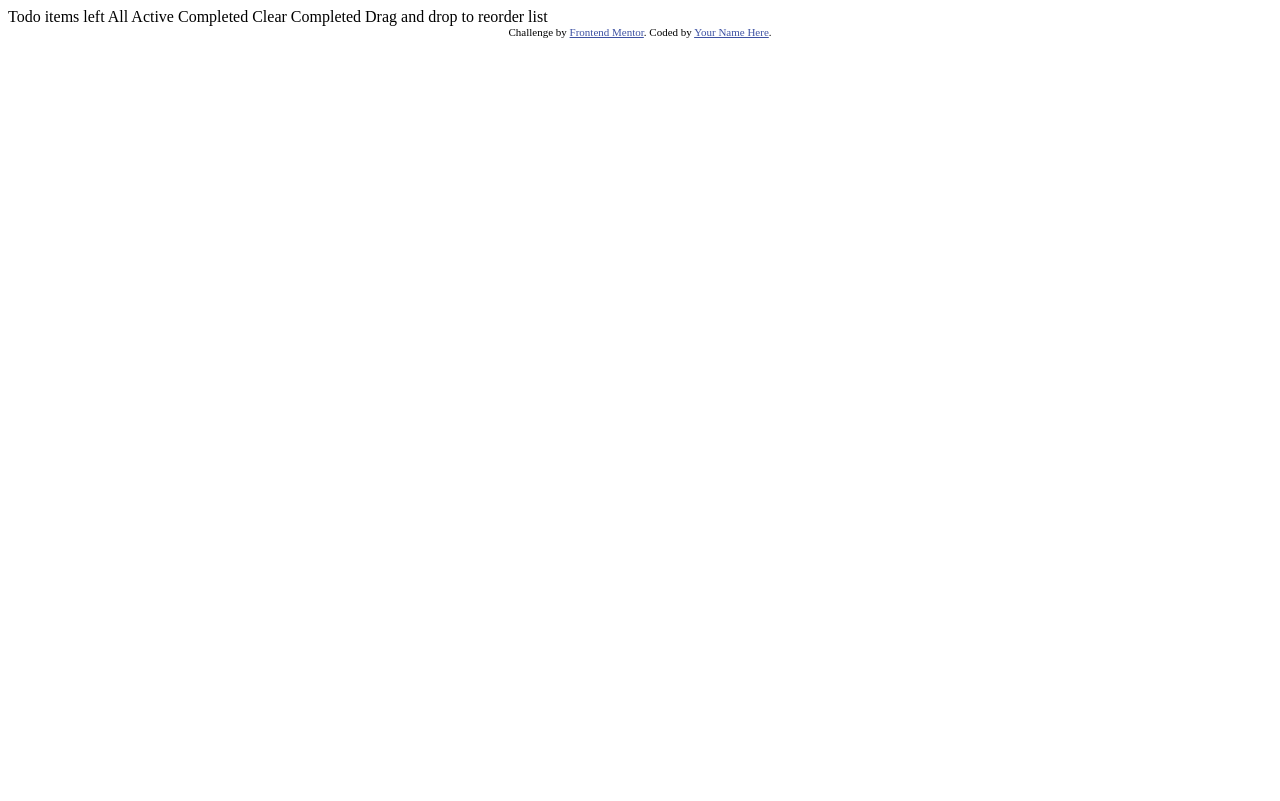
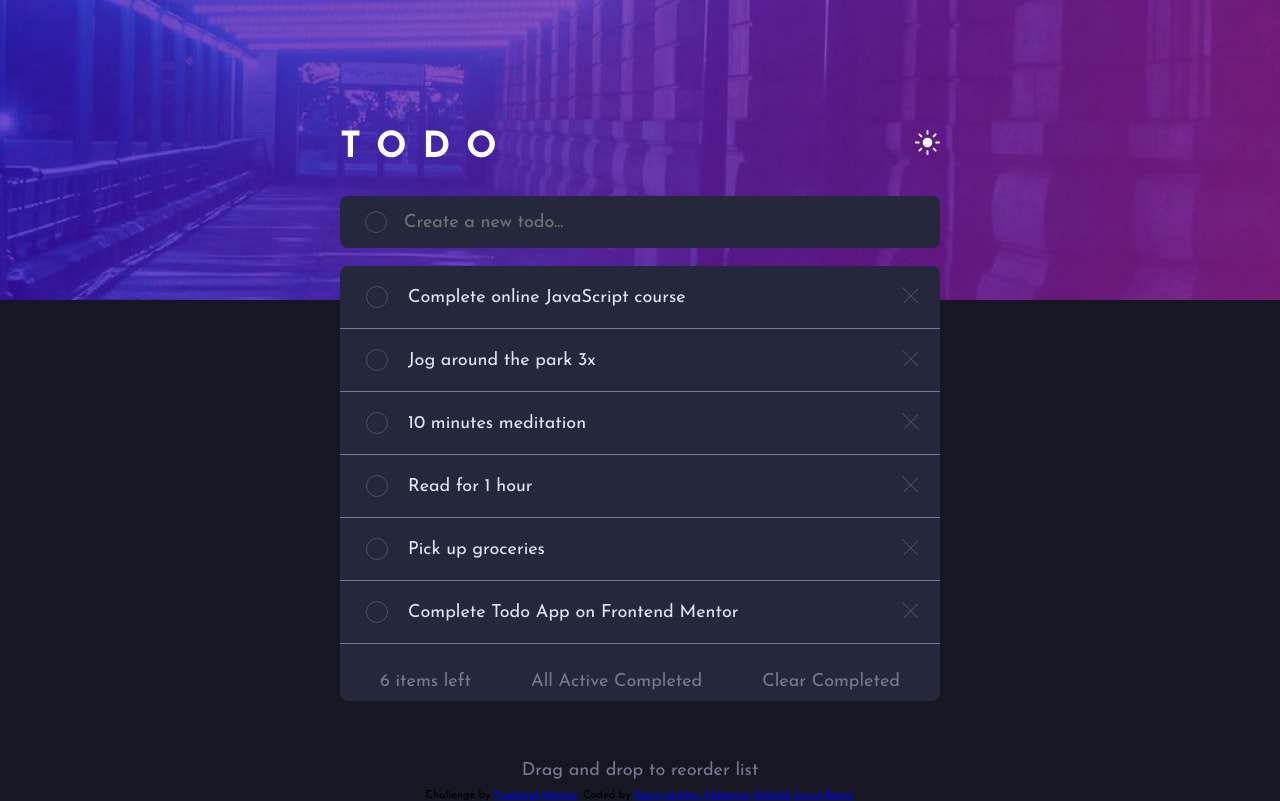
Before and after one commit to kImmler/ToDo, a plain HTML site: page index.html in a window 1280 px wide. Drawn offline with Linux system fonts and the light colour scheme.

Commit message:
Abstand form links korrigiert

```diff
--- a/index.html
+++ b/index.html
@@ -5,32 +5,134 @@
   <meta name="viewport" content="width=device-width, initial-scale=1.0"> <!-- displays site properly based on user's device -->
 
   <link rel="icon" type="image/png" sizes="32x32" href="./images/favicon-32x32.png">
-
+  <link rel="preconnect" href="https://fonts.googleapis.com">
+  <link rel="preconnect" href="https://fonts.gstatic.com" crossorigin>
+  <link href="https://fonts.googleapis.com/css2?family=Josefin+Sans:wght@400;700&display=swap" rel="stylesheet">
+  <link rel="stylesheet" href="main.css" type="text/css">
   <title>Frontend Mentor | Todo app</title>
-
-  <!-- Feel free to remove these styles or customise in your own stylesheet 👍 -->
-  <style>
-    .attribution { font-size: 11px; text-align: center; }
-    .attribution a { color: hsl(228, 45%, 44%); }
-  </style>
 </head>
 <body>
+  <main>
+      <header>
+        <h1 class="heading-1">ToDo</h1>
+        <button class="toggle-button">
+          <img src="images/icon-sun.svg" alt="Light Theme">
+        </button>
+      </header>
 
-  Todo
+      <form class="form">
+        <div class="form__checkbox"></div>
+        <input type="text" class="form__input" placeholder="Create a new todo...">
+      </form>
 
+    <div class="content">
+      <ul class="list">
+        <li class="list__item">
+          <label class="item">
+            <input type="checkbox" class="item__checkbox">
+            <div class="item__fake-checkbox"></div>
+            <span class="item__description">Complete online JavaScript course</span>
+          </label>
+          <label class="item__button">
+            <div class="item__fake-button"></div>
+            <button type="button" class="item__delete">X</button>
+          </label>
+        </li>
+
+        <li class="list__item">
+          <label class="item">
+            <input type="checkbox" class="item__checkbox">
+            <div class="item__fake-checkbox"></div>
+            <span class="item__description">Jog around the park 3x</span>
+          </label>
+          <label class="item__button">
+            <div class="item__fake-button"></div>
+            <button type="button" class="item__delete">X</button>
+          </label>
+        </li>
+        <li class="list__item">
+          <label class="item">
+            <input type="checkbox" class="item__checkbox">
+            <div class="item__fake-checkbox"></div>
+            <span class="item__description">10 minutes meditation</span>
+          </label>
+          <label class="item__button">
+            <div class="item__fake-button"></div>
+            <button type="button" class="item__delete">X</button>
+          </label>
+        </li>
+
+        <li class="list__item">
+          <label class="item">
+            <input type="checkbox" class="item__checkbox">
+            <div class="item__fake-checkbox"></div>
+            <span class="item__description">Read for 1 hour</span>
+          </label>
+          <label class="item__button">
+            <div class="item__fake-button"></div>
+            <button type="button" class="item__delete">X</button>
+          </label>
+        </li>
+        <li class="list__item">
+          <label class="item">
+            <input type="checkbox" class="item__checkbox">
+            <div class="item__fake-checkbox"></div>
+            <span class="item__description">Pick up groceries</span>
+          </label>
+          <label class="item__button">
+            <div class="item__fake-button"></div>
+            <button type="button" class="item__delete">X</button>
+          </label>
+        </li>
+
+        <li class="list__item">
+          <label class="item">
+            <input type="checkbox" class="item__checkbox">
+            <div class="item__fake-checkbox"></div>
+            <span class="item__description">Complete Todo App on Frontend Mentor</span>
+          </label>
+          <label class="item__button">
+            <div class="item__fake-button"></div>
+            <button type="button" class="item__delete">X</button>
+          </label>
+        </li>
+
+      </ul>
+
+      <div class="controls">
+<!--
+        <div class="grid-item item1">5 items left</div>
+        <div class="grid-item item2"></div>
+        <div class="grid-item item3">All</div>
+        <div class="grid-item item4">Active</div>
+        <div class="grid-item item5">Completed</div>
+        <div class="grid-item item5">Clear Completed</div>
+-->
+        <div class="counter">
           <!-- Add dynamic number --> items left
+        </div>
 
-  All
-  Active
-  Completed
+        <div class="filters">
+          <span class="filters__all">All</span>
+          <span class="filters__active">Active</span>
+          <span class="filters__completed">Completed</span>
+        </div>
 
+        <div class="clear-items">
           Clear Completed
+        </div>
 
+      </div>
+
+     </main>
+    <footer>
       Drag and drop to reorder list
+   </footer>
 
    <div class="attribution">
      Challenge by <a href="https://www.frontendmentor.io?ref=challenge" target="_blank">Frontend Mentor</a>.
-    Coded by <a href="#">Your Name Here</a>.
+     Coded by <a href="#">Karin Immler, Fabienne Schmid, Levin Bissig</a>.
    </div>
+
    </body>
    </html>
--- /dev/null
+++ b/main.scss
@@ -0,0 +1,276 @@
+@mixin desktop {
+    @media screen and (min-width: 768px) {
+        @content;
+    }
+}
+
+:root {
+    --border-radius: 8px;
+    --very-dark-blue: hsl(235, 21%, 11%);
+    --very-dark-desaturated-blue: hsl(235, 24%, 19%);
+    --light-grayish-blue: hsl(234, 39%, 85%);
+    --light-grayish-blue-hover: hsl(236, 33%, 92%);
+    --dark-grayish-blue: hsl(234, 11%, 52%);
+    --very-dark-grayish-blue: hsl(233, 14%, 35%);
+    --very-dark-grayish-blue-hover: hsl(237, 14%, 26%);
+}
+
+body {
+    font-family: 'Josefin Sans', sans-serif;
+    font-size: 18px;
+    margin: 0;
+    background-image: url("images/bg-mobile-dark.jpg");
+
+    background-color: var(--very-dark-blue);
+
+    @include desktop {
+        background-image: url("images/bg-desktop-dark.jpg");
+    }
+    background-repeat: no-repeat, no-repeat;
+}
+
+main {
+    padding: 30px 10px;
+    margin-left: auto;
+    margin-right: auto;
+
+    @include desktop() {
+        max-width: 600px;
+    }
+}
+
+header {
+    display: flex;
+    justify-content: space-between;
+    margin-top: 100px;
+}
+
+.heading-1 {
+    margin: 0px;
+    text-transform: uppercase;
+    letter-spacing: 0.7ch;
+    color: white;
+}
+
+.toggle-button {
+    width: 25px;
+    padding: 0;
+    background-color: transparent;
+    border: 0;
+    height: 25px;
+
+    img {
+        width: 100%;
+        height: 100%;
+    }
+}
+
+.form {
+    display: flex;
+    gap: 15px;
+    padding: 15px 25px;
+    margin-top: 30px;
+    background-color: var(--very-dark-desaturated-blue);
+    border-radius: var(--border-radius);
+
+    &__checkbox {
+        width: 20px;
+        height: 20px;
+        border: 1px solid var(--very-dark-grayish-blue);
+        border-radius: 50%;
+    }
+
+    &__input {
+        flex-grow: 1;
+        background-color: transparent;
+        font-family: 'Josefin Sans', sans-serif;
+        font-size: 18px;
+        border: 0;
+        color: var(--dark-grayish-blue);
+    }
+}
+
+.content {
+    background-color: var(--very-dark-desaturated-blue);
+    border-radius: var(--border-radius);
+}
+
+.list {
+    counter-reset: item;
+    list-style-type: none;
+    padding: 0;
+
+    &__item {
+        display: flex;
+        padding: 0px 6px;
+        border-bottom: 1px solid var(--dark-grayish-blue);
+    }
+}
+
+.item {
+    counter-increment: item;
+    display: flex;
+    align-items: center;
+    width: 100%;
+    color: hsl(236, 33%, 92%);
+
+    &__checkbox {
+        position: absolute;
+        margin-right: 10 px;
+        opacity: 0;
+    }
+
+    &__fake-checkbox {
+        background-color: var(--very-dark-desaturated-blue);
+        height: 20px;
+        position: relative;
+        width: 20px;
+        border-radius: 50%;
+        border: 1px solid var(--very-dark-grayish-blue);
+        margin: 20px;
+        z-index: 1;
+    }
+
+    &__checkbox:checked + &__fake-checkbox {
+        background-clip: padding-box;
+        background-image: url("images/icon-check.svg"), linear-gradient(to bottom, hsl(192, 100%, 67%), hsl(280, 87%, 65%));
+        background-repeat: no-repeat;
+        background-position: center;
+    }
+
+    &__description {
+        flex-grow: 1;
+    }
+
+    &__button {
+        margin-top: 20px;
+        margin-right: 10px;
+        position: relative;
+    }
+
+    &__delete {
+        display: flex;
+        justify-content: flex-end;
+        grid-column-start: 2;
+        opacity: 0;
+    }
+
+    &__fake-button {
+        position: absolute;
+        top: 1px;
+        left: 2.5px;
+        width: 16px;
+        height: 16px;
+        background-image: url("images/icon-cross.svg");
+        background-color: hsl(235, 24%, 19%);
+    }
+
+}
+
+.controls {
+    display: flex;
+    justify-content: space-around;
+    padding: 10px;
+    color: var(--dark-grayish-blue);
+}
+
+.counter::before {
+    content: counter(item);
+}
+
+.counter:hover {
+    color: var(--light-grayish-blue-hover);
+}
+
+.counter:active {
+    color: var(--bright-blue);
+}
+
+.filters {
+
+    &__all:hover {
+        color: var(--light-grayish-blue-hover);
+    }
+
+    &__all:active {
+        color: var(--bright-blue);
+    }
+
+    &__active:hover {
+    color: var(--light-grayish-blue-hover);
+    }
+
+    &__active:active {
+        color: var(--bright-blue);
+    }
+
+    &__completed:hover {
+    color: var(--light-grayish-blue-hover);
+    }
+
+    &__completed:active {
+        color: var(--bright-blue);
+    }
+}
+
+.clear-items:hover {
+    color: var(--light-grayish-blue-hover);
+}
+
+.clear-items:active {
+    color: var(--bright-blue);
+}
+
+/*
+.controls {
+    display: grid;
+    color: var(--dark-grayish-blue);
+    font-size: 14px;
+}
+
+.item1 {
+    margin-left: 5px;
+    grid-column: 1;
+    grid-row: 1;
+}
+
+.item2 {
+    grid-column: 2 / span 3;
+    margin-right: 5px;
+    grid-row: 1;
+}
+
+.item3 {
+    grid-column: 3;
+    grid-row: 1;
+}
+
+.item4 {
+    margin-left: 5px;
+    grid-column: 4;
+    grid-row: 1;
+}
+
+.item5 {
+    margin-right: 5px;
+    grid-column: 5;
+    grid-row: 1;
+}
+*/
+footer {
+    display: flex;
+    justify-content: center;
+    margin-top: 30px;
+    color: var(--dark-grayish-blue);
+}
+
+.attribution {
+    font-size: 11px;
+    text-align: center;
+    bottom: -10px;
+    position: relative;
+
+    &__a {
+        color: hsl(228, 45%, 44%);
+    }
+}
```
Also changed, not shown: main.css (added), 3 other files. Lines whose indentation alone changed are shown as unchanged.
